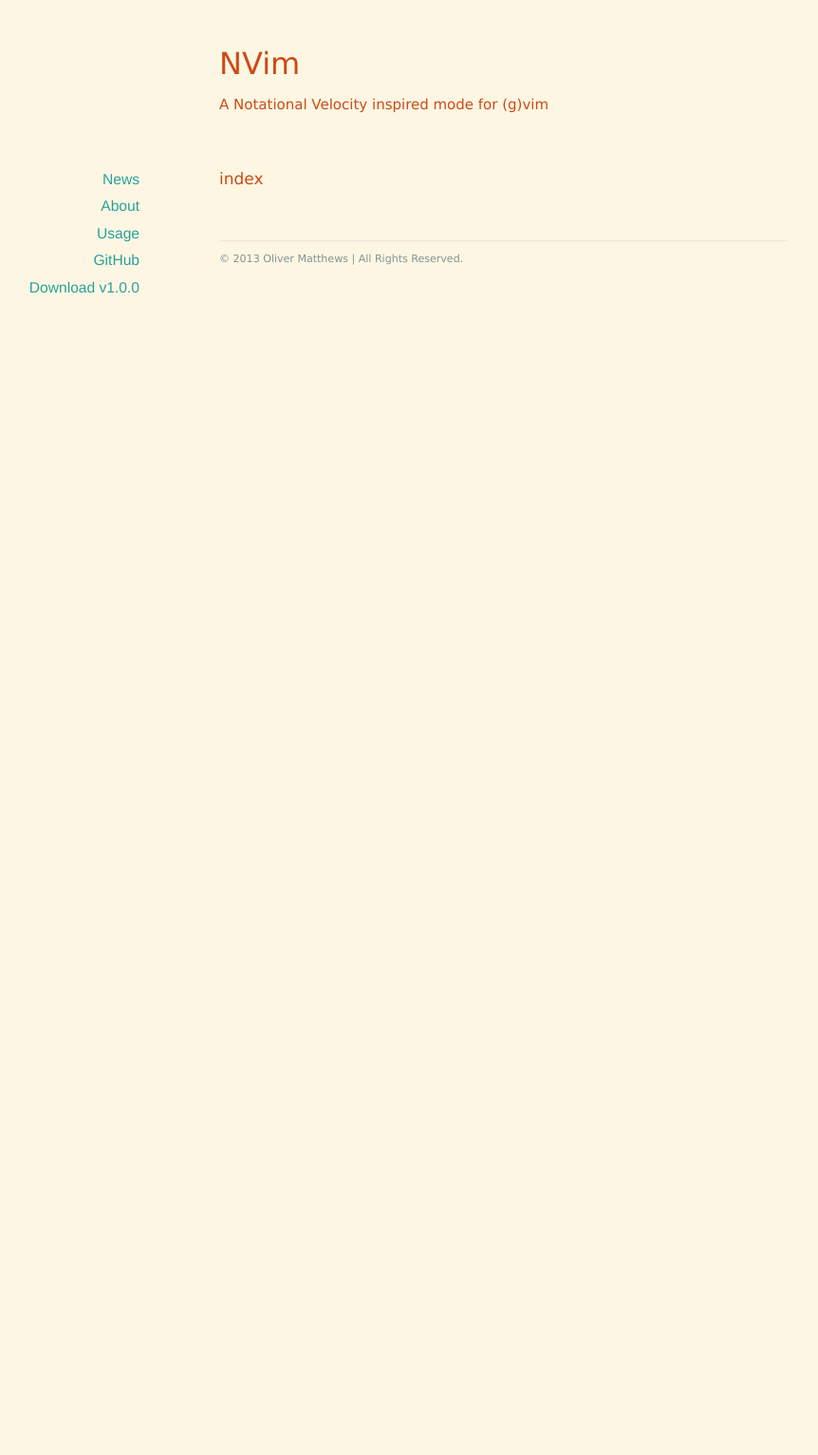
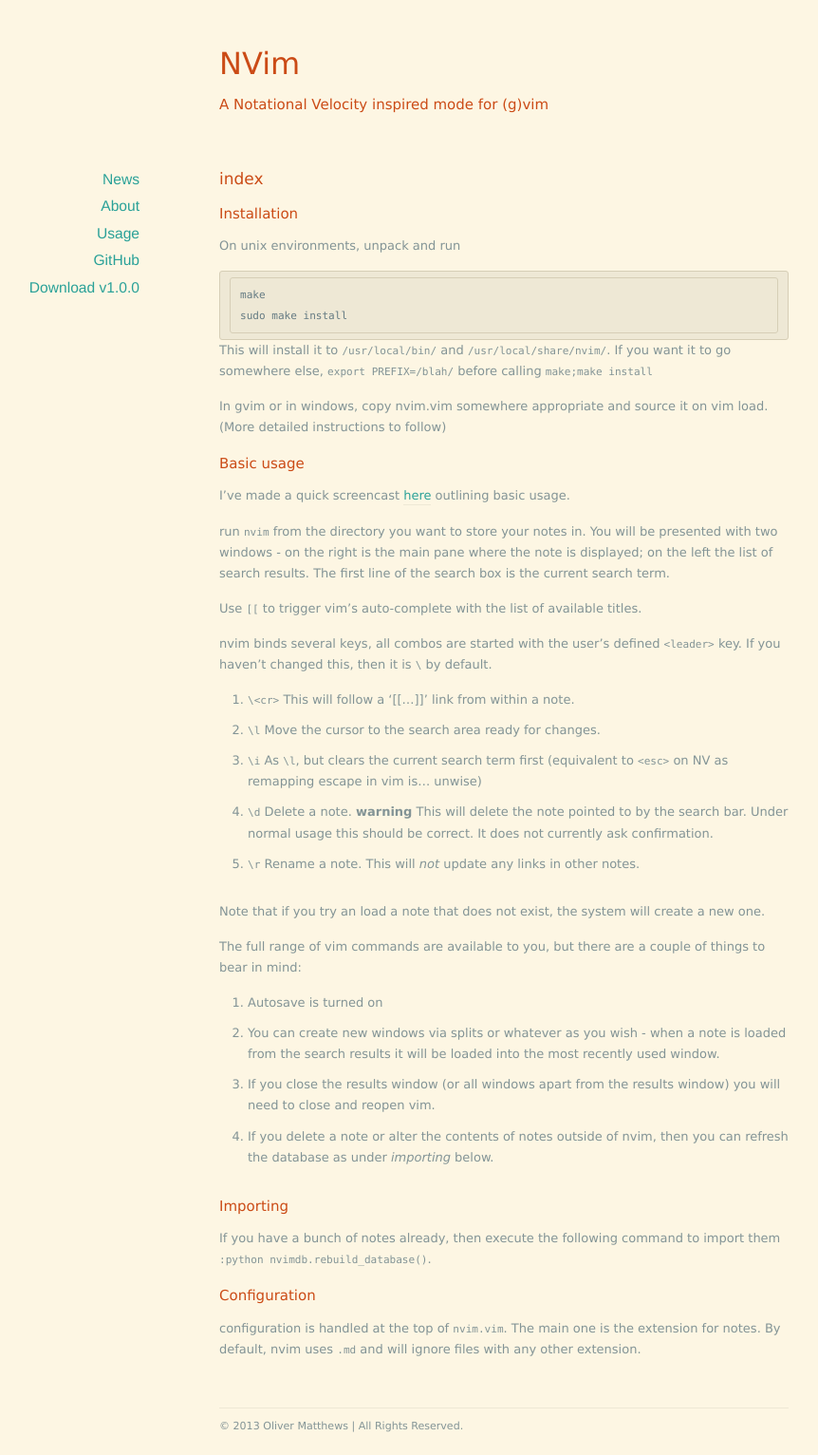
Before and after one commit to cwoac/nvvim, a Jekyll site: the page built from usage.md, in a window 1280 px wide. Shown: the whole page at 95% size, without its empty margins (109-971 px from the left). Built offline with Jekyll 4.4.1, drawn with Linux system fonts in a browser that asks for light colours; before the commit the page ends 900 px from its top, so only the background shows below that.

Commit message:
about usage

`````diff
--- a/usage.md
+++ b/usage.md
@@ -4,3 +4,48 @@
 ---
 
 #{{ page.title }}
+
+## Installation
+
+On unix environments, unpack and run
+````
+make
+sudo make install
+````
+This will install it to `/usr/local/bin/` and `/usr/local/share/nvim/`. If you want it to go somewhere else, `export PREFIX=/blah/` before calling `make;make install`
+
+In gvim or in windows, copy nvim.vim somewhere appropriate and source it on vim load. (More detailed instructions to follow)
+
+
+## Basic usage
+I've made a quick screencast [here](http://showterm.io/3668688fe06b53482da16) outlining basic usage.
+
+run `nvim` from the directory you want to store your notes in. You will be presented with two windows - on the right is the main pane where the note is displayed; on the left the list of search results.
+The first line of the search box is the current search term.
+
+Use `[[` to trigger vim's auto-complete with the list of available titles.
+
+nvim binds several keys, all combos are started with the user's defined `<leader>` key. If you haven't changed this, then it is `\` by default.
+
+* `\<cr>`  This will follow a '[[...]]' link from within a note.
+* `\l` Move the cursor to the search area ready for changes.
+* `\i` As `\l`, but clears the current search term first (equivalent to `<esc>` on NV as remapping escape in vim is... unwise)
+* `\d` Delete a note. **warning** This will delete the note pointed to by the search bar. Under normal usage this should be correct.
+ It does not currently ask confirmation.
+* `\r` Rename a note. This will *not* update any links in other notes.
+
+
+Note that if you try an load a note that does not exist, the system will create a new one.
+
+The full range of vim commands are available to you, but there are a couple of things to bear in mind:
+
+* Autosave is turned on
+* You can create new windows via splits or whatever as you wish - when a note is loaded from the search results it will be loaded into the most recently used window.
+* If you close the results window (or all windows apart from the results window) you will need to close and reopen vim.
+* If you delete a note or alter the contents of notes outside of nvim, then you can refresh the database as under _importing_ below.
+
+## Importing
+If you have a bunch of notes already, then execute the following command to import them `:python nvimdb.rebuild_database()`.
+
+## Configuration
+configuration is handled at the top of `nvim.vim`. The main one is the extension for notes. By default, nvim uses `.md` and will ignore files with any other extension.
`````
Also changed, not shown: about.md (+2 -0 lines).
